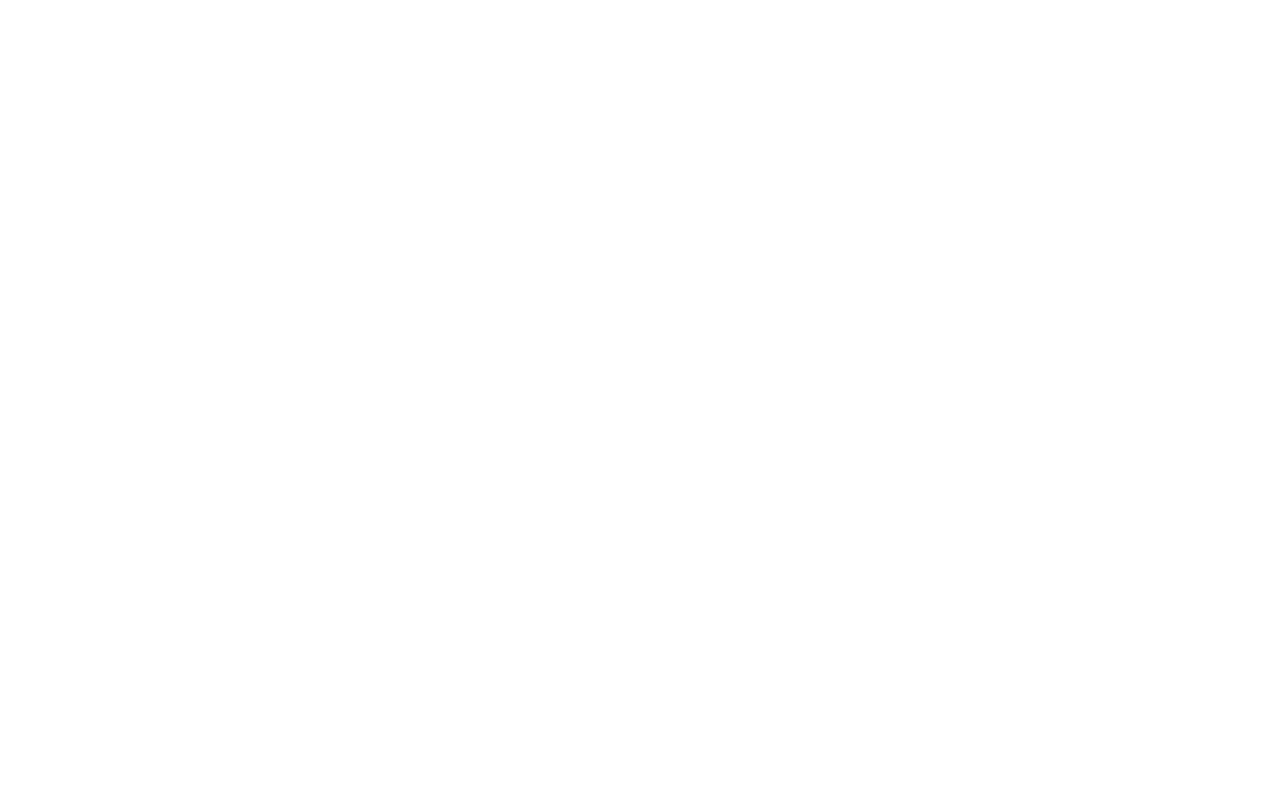
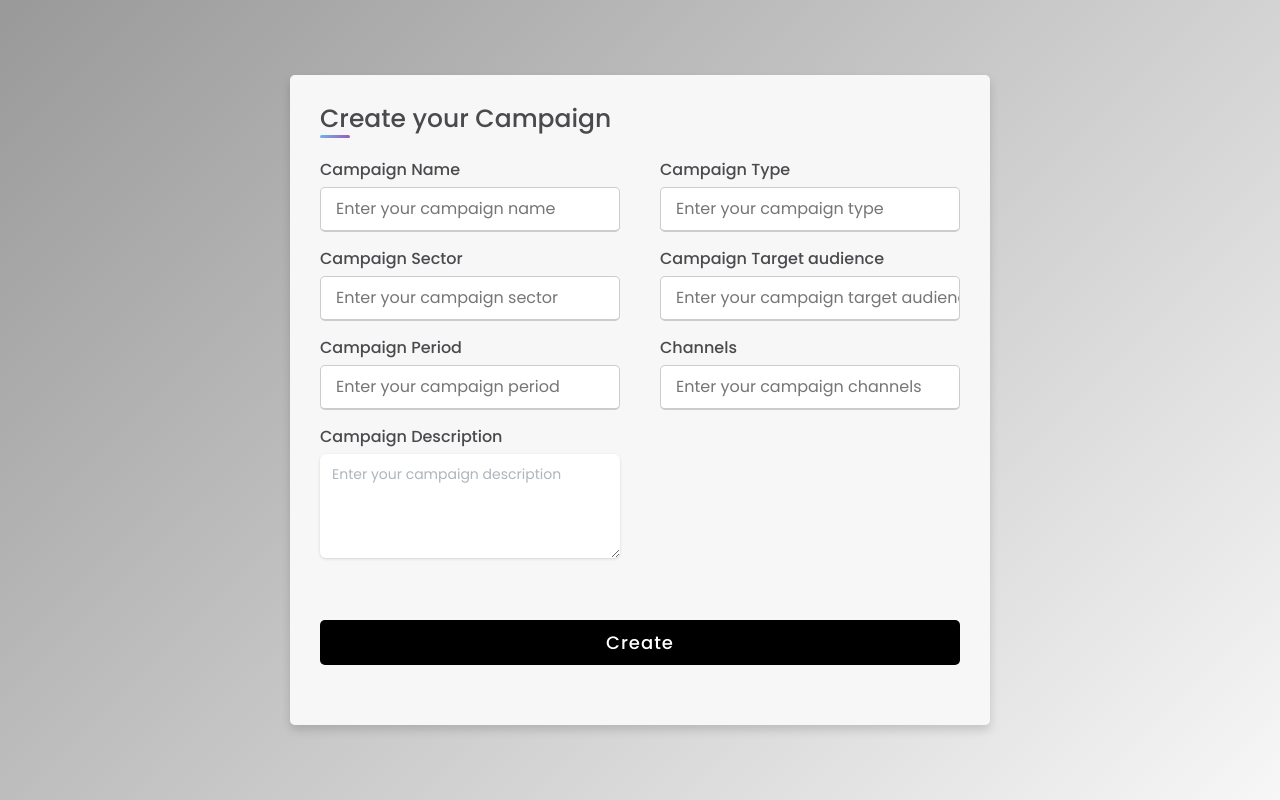
Before and after one commit to salimReact/ReactPFE, a React (Vite) app: page /CreateCampaign in a window 1280 px wide. Before the commit this address had no page. Built offline with nearby package versions, Linux system fonts and the light colour scheme.

Commit message:
campaign

```diff
--- a/package.json
+++ b/package.json
@@ -27,6 +27,7 @@
     "@vitejs/plugin-react": "^1.3.2",
     "file-loader": "^6.2.0",
     "react-refresh": "^0.14.0",
+    "sass": "^1.62.0",
     "vite": "^4.2.0"
   }
 }
--- a/src/App.jsx
+++ b/src/App.jsx
@@ -11,6 +11,8 @@ import AnnoncerRegistrationPart2 from './pages/login/AnnoncerRegistrationPart2'
 import EditorRegistrationpart1 from './pages/login/EditorRegistrationPart1'
 import EditorRegistrationpart2 from './pages/login/EditorRegistrationPart2'
 import RegistrationChoice from './pages/login/RegistrationChoice'
+import CreateCampaign from './pages/Campaign/CreateCampaign'
+import CampaignListAnnoncer from './pages/Campaign/CampaignListAnnoncer'
 import ChangePassword from './pages/ChangePassword'
 import Timeline from './pages/timeline/Timeline'
 
@@ -36,6 +38,8 @@ function App() {
       <Route  path="/registrationChoice" element={<RegistrationChoice/>}/>
       <Route  path="/ChangePassword" element={<ChangePassword/>}/>
       <Route  path="/timeline" element={<Timeline/>}/>
+      <Route  path="/CreateCampaign" element={<CreateCampaign/>}/>
+      <Route  path="/CampaignListAnnoncer" element={<CampaignListAnnoncer/>}/>
     </Routes>
 
     )
--- /dev/null
+++ b/src/assets/css/Card.scss
@@ -0,0 +1,39 @@
+$poppins: 'Poppins', sans-serif;
+$background: #FAFAFC;
+$shadow: 0 4px 12px -2px rgba(#6B75A1, .16);
+$c-darkGray: #4a4a4e;
+$ease: all 300ms cubic-bezier(0.68, -0.55, 0.265, 1.55);
+
+body {
+   font-family: $poppins;
+   color: $c-darkGray;
+}
+
+.containerCampaign {
+   display: flex;
+   flex-wrap: wrap;
+   justify-content: center;
+   align-items: center;
+   margin-top: 10%;
+ }
+ .cardCampaign{
+   display: flex;
+   flex-direction: column;
+   justify-content: space-between;
+   max-width: 400px;
+   padding: 10px;
+   width: 30%;
+   margin: 5px;
+text-align: center;
+ }
+ @media screen and (max-width: 1024px) {
+   .cardCampaign {
+     width: 45%;
+   }
+ }
+
+ @media screen and (max-width: 768px) {
+   .cardCampaign {
+     width: 80%;
+   }
+ }
--- a/src/assets/js/timeline.js
+++ b/src/assets/js/timeline.js
@@ -35,14 +35,12 @@
       }
 
       function fnUpdateWindow() {
-        agFlag = false;
 
         agTimelineLine.css({
-          top: agTimelineItem.first().find(agTimelinePoint).offset().top - agTimelineItem.first().offset().top,
-          bottom: agTimeline.offset().top + agTimeline.outerHeight() - agTimelineItem.last().find(agTimelinePoint).offset().top
+          top: agTimelineItem.first(),
+          bottom: agTimeline.offset()
         });
 
-        f !== agPosY && (f = agPosY, agHeight, fnUpdateProgress());
       }
 
       function fnUpdateProgress() {
--- a/src/components/Header.jsx
+++ b/src/components/Header.jsx
@@ -20,9 +20,6 @@ export default function Header() {
                 <img src="images/logo.png" />
               </a>
               <ul className="nav">
-                <li className="scroll-to-section"><a href="#top" className="active">Home</a></li>
-                <li className="scroll-to-section"><a href="/#men">Men's</a></li>
-                <li className="scroll-to-section"><a href="/#women">Women's</a></li>
                 <li className="submenu">
                   <a href="#">Pages</a>
                   <ul>
--- a/src/components/Men/Men_card.jsx
+++ b/src/components/Men/Men_card.jsx
@@ -1,7 +1,7 @@
 import React, {  Fragment } from 'react'
 export default function Men_card(props) {
 const name = props.name;
-const hobbies = props.hobbies;
+const community_type = props.community_type;
 const img = "http://localhost:3000/images/"+props.img;
 
 
@@ -21,7 +21,7 @@ const img = "http://localhost:3000/images/"+props.img;
                     </div>
                     <div className="down-content">
                         <h4>{name}</h4>
-                        <span>{hobbies}</span>
+                        <span>{community_type}</span>
                         <ul className="stars">
                             <li><i className="fa fa-star"></i></li>
                             <li><i className="fa fa-star"></i></li>
--- /dev/null
+++ b/src/pages/Campaign/CampaignCard.jsx
@@ -0,0 +1,35 @@
+import React, { Fragment } from 'react'
+import '../../assets/css/Card.scss'
+
+export default function CampaignCard() {
+  return (
+    <Fragment>
+
+        <div className="cardCampaign">
+        <div className="flex justify-center items-center h-screen">
+      <div className="max-w-sm rounded overflow-hidden shadow-lg">
+      <div>
+            <div className="section-heading mt-5">
+                <h1>your Campaign</h1>
+            </div>
+        </div>
+        <div className="px-6 py-4">
+          <div className="font-bold text-xl mb-2">The Coldest Sunset</div>
+          <p className="text-gray-700 text-base">
+            Lorem ipsum dolor sit amet, consectetur adipisicing elit. Voluptatibus quia, nulla! Maiores et perferendis eaque, exercitationem praesentium nihil.
+          </p>
+        </div>
+        <div className="px-6 py-4">
+
+           <span>2 Editors wants to work with u</span>
+
+        </div>
+
+      </div>
+
+</div>
+
+</div>
+    </Fragment>
+  )
+}
--- /dev/null
+++ b/src/pages/Campaign/CampaignListAnnoncer.jsx
@@ -0,0 +1,20 @@
+import React, { Fragment } from 'react'
+import Header from '../../components/Header'
+import Footer from '../../components/Footer'
+import CampaignCard from './CampaignCard'
+
+export default function CampaignListPublic() {
+  return (
+    <Fragment>
+        <Header/>
+
+        <div className="containerCampaign">
+            <CampaignCard />
+            <CampaignCard />
+            <CampaignCard />
+            <CampaignCard />
+        </div>
+        <Footer/>
+    </Fragment>
+)
+}
--- /dev/null
+++ b/src/pages/Campaign/CreateCampaign.jsx
@@ -0,0 +1,83 @@
+import React, { Fragment ,useState } from 'react'
+import axios from 'axios';
+
+
+export default function CreateCampaign() {
+  const [formData, setFormData] = useState({
+    companyName: '',
+    campaignType: '',
+    campaignSector: '',
+    campaignTargetAudience: '',
+    campaignPeriod: '',
+    campaignChannels: '',
+    description: '',
+  });
+
+  const handleSubmit = (event) => {
+    event.preventDefault();
+    createCampaign(formData)
+      .then((response) => {
+        console.log(response.data);
+        // handle success
+      })
+      .catch((error) => {
+        console.log(error);
+        // handle error
+      });
+  };
+
+  const handleChange = (event) => {
+    setFormData({ ...formData, [event.target.name]: event.target.value });
+  };
+  const createCampaign = (data) => {
+    return axios.post('http://localhost:3000/addCampaign', data);
+  };
+
+  return (
+    <Fragment>
+    <div className="reg">
+    <div className="container1">
+  <div className="title">Create your Campaign</div>
+          <form encType="multipart/form-data" onSubmit={handleSubmit}>
+            <div className="content">
+              <div className="user-details">
+                <div className="input-box">
+                  <span className="details">Campaign Name</span>
+                  <input type="text" placeholder="Enter your campaign name" name="companyName" value={formData.companyName} onChange={handleChange} required />
+                </div>
+                <div className="input-box">
+                  <span className="details">Campaign Type</span>
+                  <input type="text" placeholder="Enter your campaign type" name="campaignType" value={formData.campaignType} onChange={handleChange} required />
+                </div>
+                <div className="input-box">
+                  <span className="details">Campaign Sector</span>
+                  <input type="text" placeholder="Enter your campaign sector" name="campaignSector" value={formData.campaignSector} onChange={handleChange} required />
+                </div>
+                <div className="input-box">
+                  <span className="details">Campaign Target audience</span>
+                  <input type="text" placeholder="Enter your campaign target audience" name="campaignTargetAudience" value={formData.campaignTargetAudience} onChange={handleChange} required />
+                </div>
+                <div className="input-box">
+                  <span className="details">Campaign Period</span>
+                  <input type="text" placeholder="Enter your campaign period" name="campaignPeriod" value={formData.campaignPeriod} onChange={handleChange} required />
+                </div>
+                <div className="input-box">
+                  <span className="details">Channels</span>
+                  <input type="text" placeholder="Enter your campaign channels" name="campaignChannels" value={formData.campaignChannels} onChange={handleChange} required />
+                </div>
+                <div className="input-box">
+                  <span className="details">Campaign Description</span>
+                  <textarea rows="4" className="form-control form-control-alternative" placeholder="Enter your campaign description" name="description" value={formData.description} onChange={handleChange} required></textarea>
+                </div>
+              </div>
+              <div className="button">
+                <button type="submit" className="Loginbutton">Create</button>
+              </div>
+            </div>
+          </form>
+
+ </div>
+
+ </div></Fragment>
+  )
+}
```
Also changed, not shown: src/pages/Campaign/CampaignListEditor.jsx (added, +13 -0 lines), 1 other file (tests, documents, lock files or other folders).
